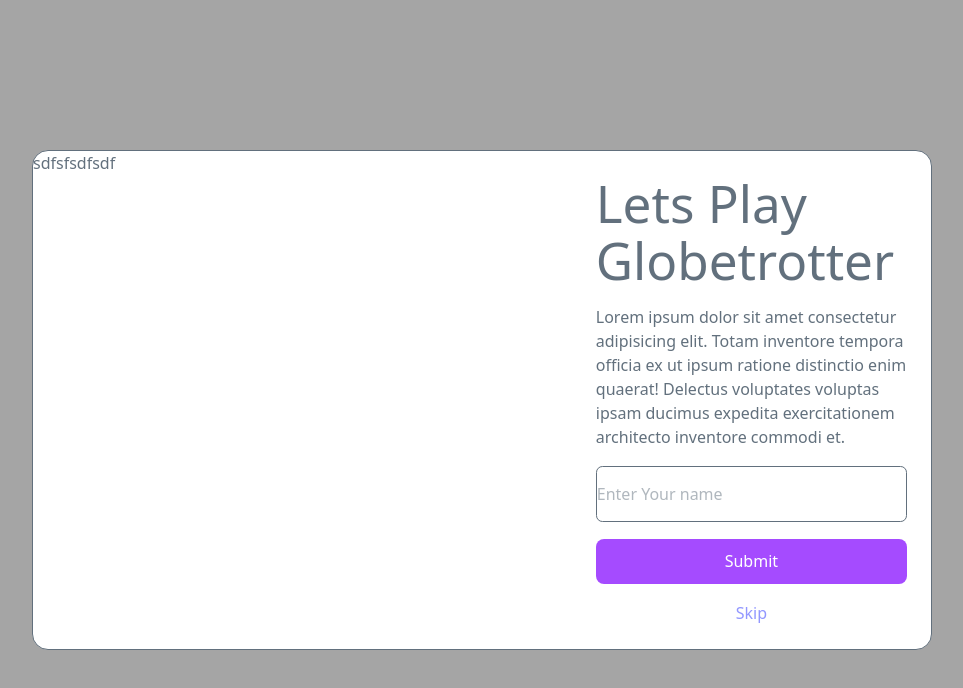
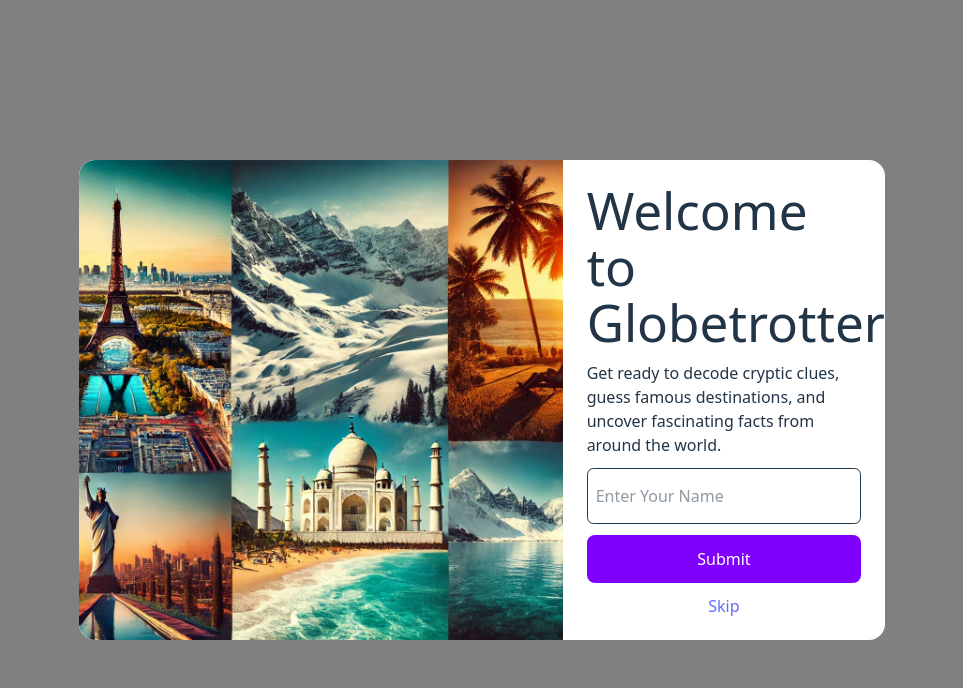
Before and after one commit to PyAbhisek/Globetrotter, a React (Vite) app: page / in a window 1280 px wide. Shown: the top 688 px of the page, without its empty margins (158-1121 px from the left). Built offline with nearby package versions, Linux system fonts and the light colour scheme.

Commit message:
added image and updated the container with and height

```diff
--- a/src/components/Onboarding.jsx
+++ b/src/components/Onboarding.jsx
@@ -1,23 +1,24 @@
+import OnboardingImg from '../assets/onboardingImage.webp'
+
 const Onboarding = () => {
     return (
         <div>
-            <div className="bg-[grey] opacity-70 h-screen w-screen flex items-center justify-center">
-                <div className=" border flex h-[500px] w-[900px] bg-white rounded-[1rem]">
+            <div className="bg-[grey] h-screen w-screen flex items-center justify-center">
+                <div className=" flex h-[60%] w-[63%] bg-white rounded-[1rem] overflow-hidden">
                     <div className="left w-[60%]">
-                        sdfsfsdfsdf
+                        <img src={OnboardingImg} className='w-[100%] h-[100%] object-cover rounded-l-[1rem]' />
                     </div>
                     <div className="right w-[40%] flex flex-col py-[1rem] px-[1.5rem] justify-around">
-                        <h1>Lets Play Globetrotter </h1>
-                        <p>Lorem ipsum dolor sit amet consectetur adipisicing elit. Totam inventore tempora officia ex ut ipsum ratione distinctio enim quaerat! Delectus voluptates voluptas ipsam ducimus expedita exercitationem architecto inventore commodi et.</p>
-                        <input type="text" placeholder="Enter Your name" className="border h-[3.5rem] rounded-[0.4rem] " />
-                        <button className="!bg-[#8000FF] text-white ">Submit</button>
-                        <a className="text-center">Skip</a>
-
+                        <h1>Welcome to Globetrotter! </h1>
+                        <p> Get ready to decode cryptic clues, guess famous destinations, and uncover fascinating facts from around the world. </p>
+                        <input type="text" placeholder="Enter Your Name" className="border h-[3.5rem] rounded-[0.4rem] px-2 focus:outline-none focus:ring-0" />
+                        <button className="!bg-[#8000FF] text-white h-[3rem] rounded-[0.4rem]" >Submit</button>
+                        <a className="text-center cursor-pointer">Skip</a>
                     </div>
-
                 </div>
             </div>
         </div>
     )
 }
+
 export default Onboarding
```
Also changed, not shown: src/assets/onboardingImage.webp (added).
